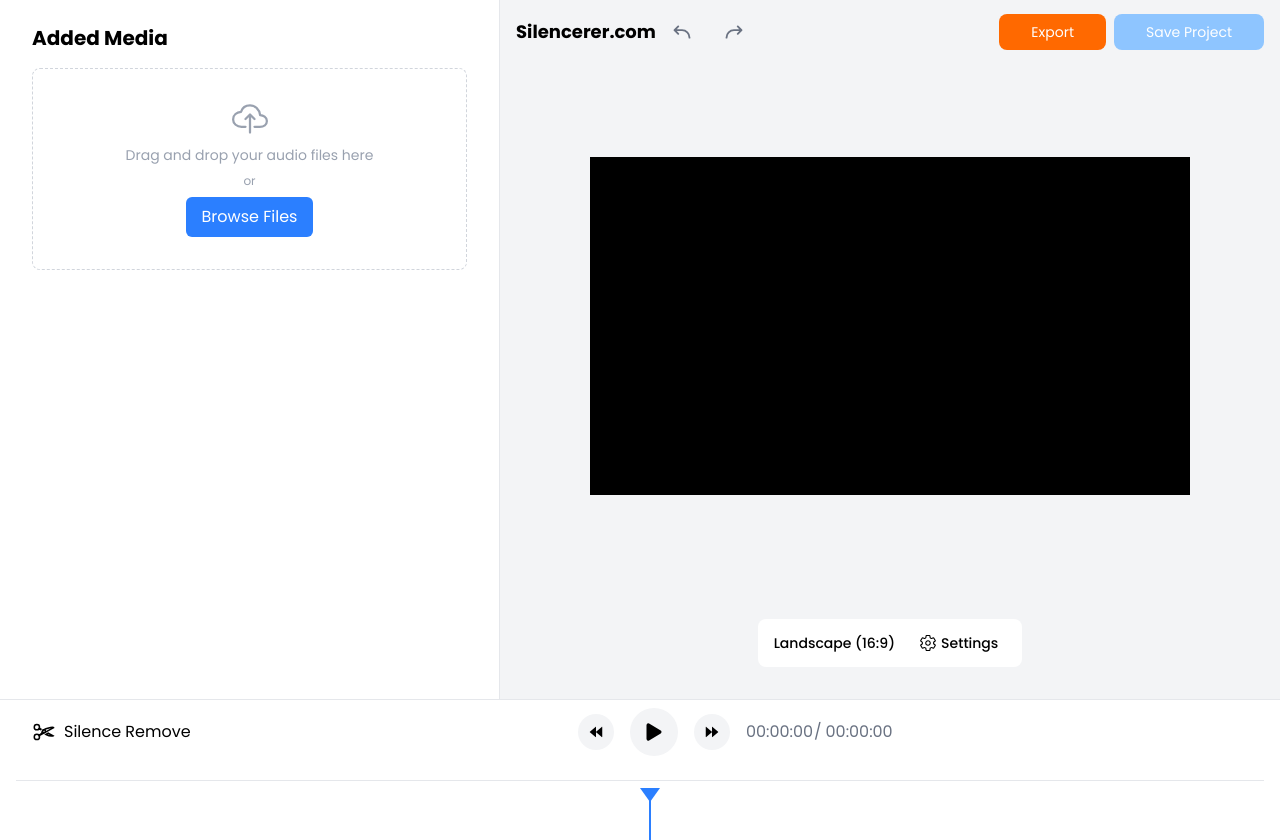
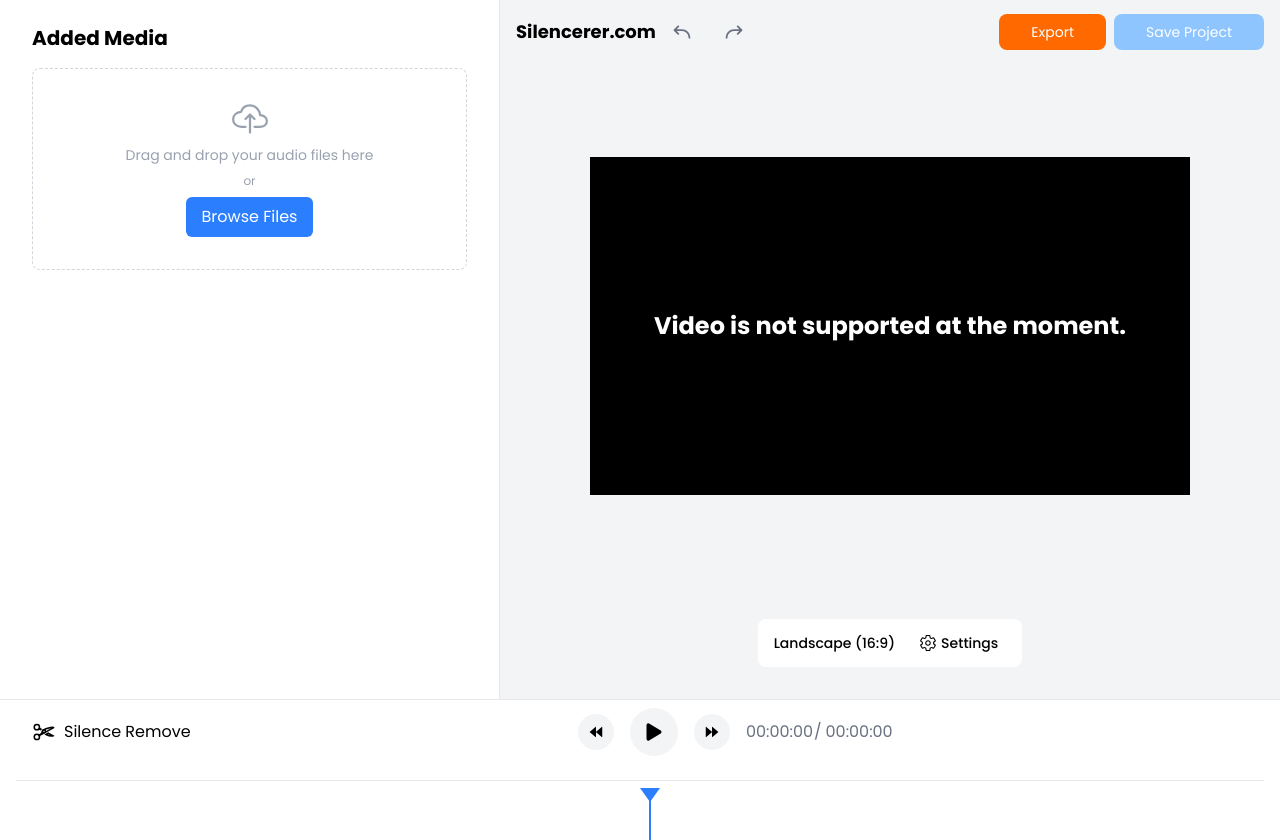
Before and after one commit to marionikolov17/silencerer, a Next.js app: page / in a window 1280 px wide. Shown: the top 840 px of the page. Built offline with nearby package versions, Linux system fonts and the light colour scheme.

Commit message:
Add: VideoPreview: placeholder for notifying user that this is not supported yet

```diff
--- a/src/components/VideoPreview.tsx
+++ b/src/components/VideoPreview.tsx
@@ -5,7 +5,11 @@ export default function VideoPreview() {
     <div className="w-full grow flex flex-col items-center overflow-hidden">
       <div className="w-full grow flex items-center justify-center py-8 px-8 overflow-hidden">
         {/* Place Video here */}
-        <div className="bg-black w-full min-h-[250px] sm:w-[600px] sm:h-[338px] 2xl:w-[800px] 2xl:h-[450px]"></div>
+        <div className="bg-black w-full min-h-[250px] sm:w-[600px] sm:h-[338px] 2xl:w-[800px] 2xl:h-[450px] flex items-center justify-center">
+          <h2 className="text-white text-lg text-center sm:text-2xl font-bold">
+            Video is not supported at the moment.
+          </h2>
+        </div>
       </div>
     </div>
   );
--- a/src/lib/short-time-energy.ts
+++ b/src/lib/short-time-energy.ts
@@ -86,7 +86,11 @@ class ShortTimeEnergyDetector {
         }
 
         // When going to the end of the audio, if there is still silence, add a segment
-        if (silentFrames > 0 && silentFrames * this.frameSize >= this.minimumSilenceDuration * this.sampleRate) {
+        if (
+          silentFrames > 0 &&
+          silentFrames * this.frameSize >=
+            this.minimumSilenceDuration * this.sampleRate
+        ) {
           segments.push({
             start: startTime,
             end: this.audioBuffer.duration,
```
